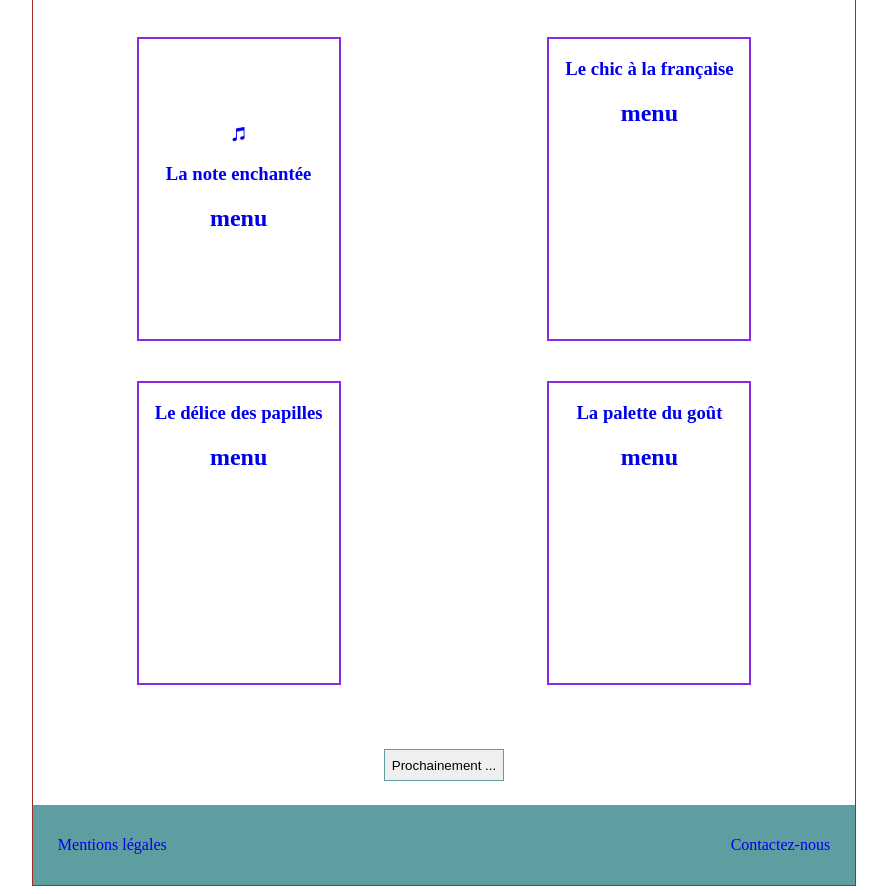
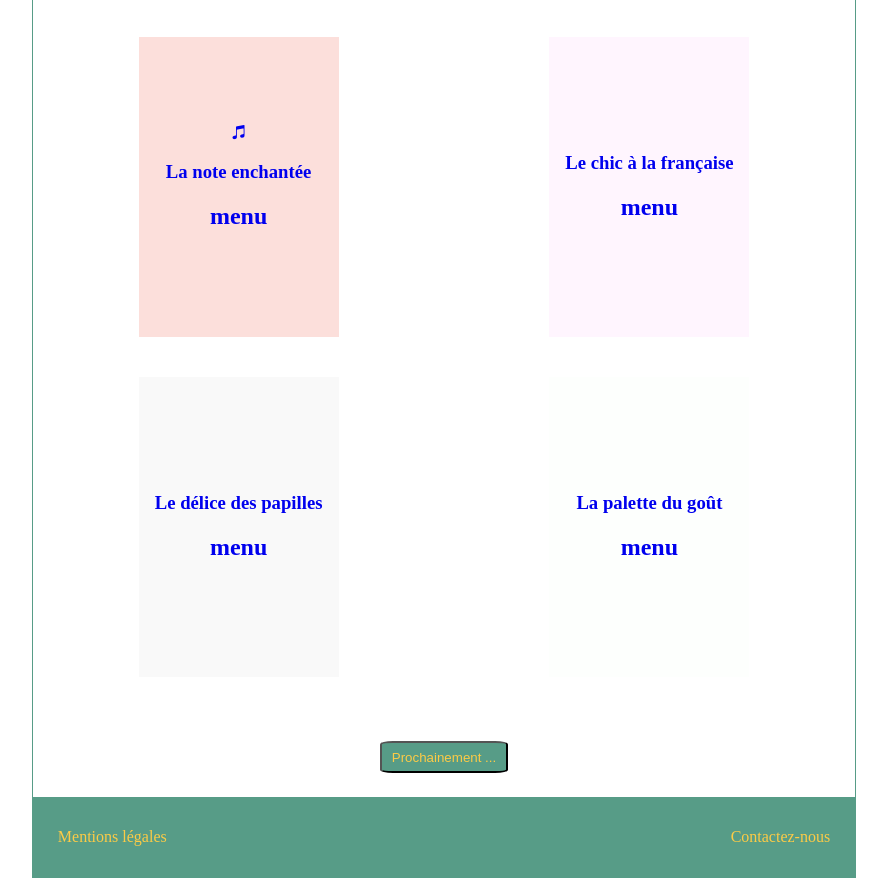
Before and after one commit to Pac176/P3ohmyfood, a plain HTML site: page index.html in a window 1280 px wide. Shown: the part 92-986 px from the top of the page, without its empty margins (196-1083 px from the left). Drawn offline with Linux system fonts and the light colour scheme.

Commit message:
background color

```diff
--- a/style.css
+++ b/style.css
@@ -1,7 +1,7 @@
 .container{
     margin: auto;
     width: 65%;
-    border: brown 1px solid;
+    border:#579c87 1px solid;
     display: flex;
     flex-direction: column;
     justify-content: space-around;
@@ -27,7 +27,6 @@
 }
 .menu{
     width: 200px;
-    border: blueviolet 2px solid;
     text-align: center;
     height: 300px;
 }
@@ -39,15 +38,41 @@ a{
     flex-direction: column;
     justify-content: center;
     align-items: center;
+    background-color: #fcdfdb;
+
+
+}
+.menu_chic {
+    display: flex;
+    flex-direction: column;
+    justify-content: center;
+    align-items: center;
+    background-color: #fff5fe;
+
+}
+.menu_delice {
+    display: flex;
+    flex-direction: column;
+    justify-content: center;
+    align-items: center;
+    background-color: #f9f9f9;
+
+}
+.menu_palette {
+    display: flex;
+    flex-direction: column;
+    justify-content: center;
+    align-items: center;
+    background-color: #fdfffd;
 
 }
 header{
     height: 10vh;
-    background-color: cadetblue;
+    background-color: #579c87;
 }
 footer{
     height: 10vh;
-    background-color: cadetblue;
+    background-color: #579c87;
     display: flex;
     flex-direction: row;
     justify-content: space-between;
@@ -57,9 +82,11 @@ footer{
 footer a{
     margin-left: 3%;
     margin-right: 3%;
+    color: #fdcb46;
 }
 header h1{
     text-align: center;
+    color: #fdcb46;
 }
 .item_btn{
     display: flex;
@@ -68,8 +95,9 @@ header h1{
     height: 10vh;
 }
 .btn{
-    border: cadetblue 1px solid;
-    width: 7.5rem;
+    background-color:#579c87 ;
+    border-radius: 10% 10%;
+    width: 8rem;
     height: 2rem;
-
+    color: #fdcb46;
 }
```
